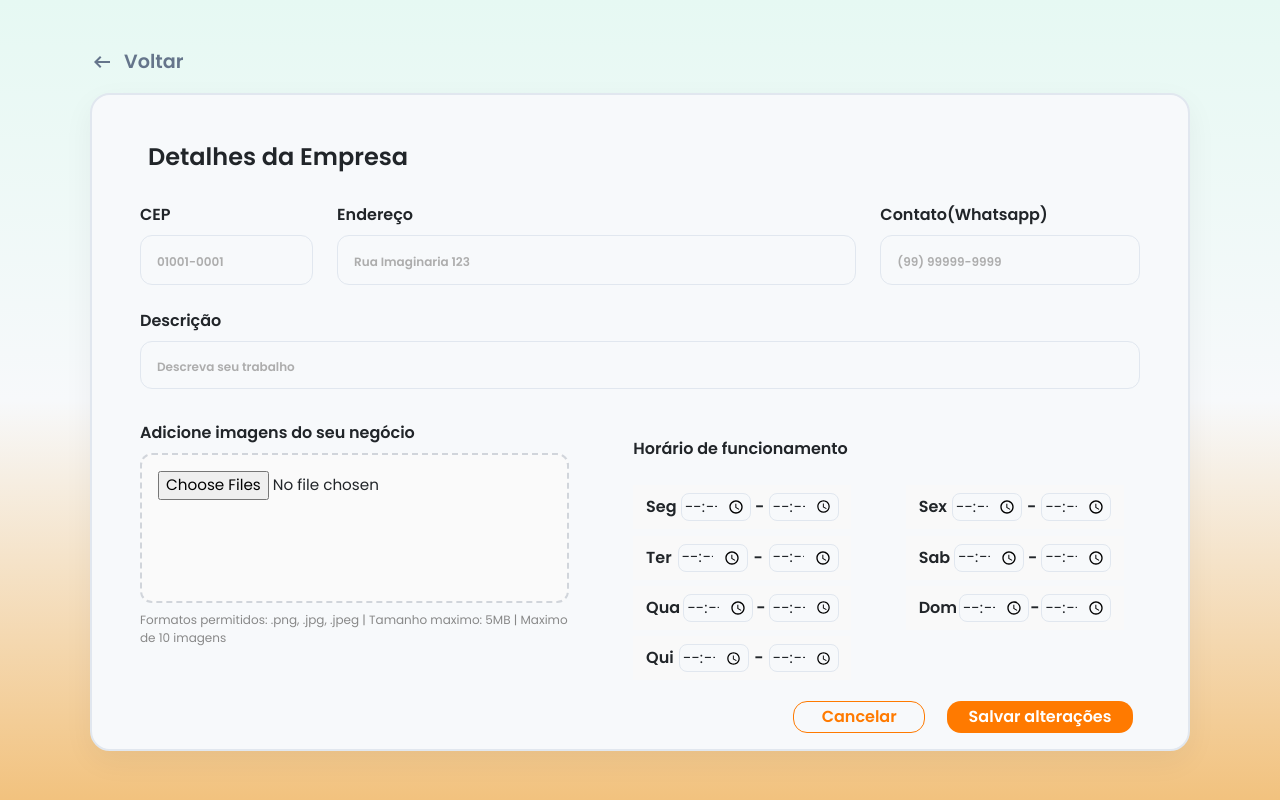
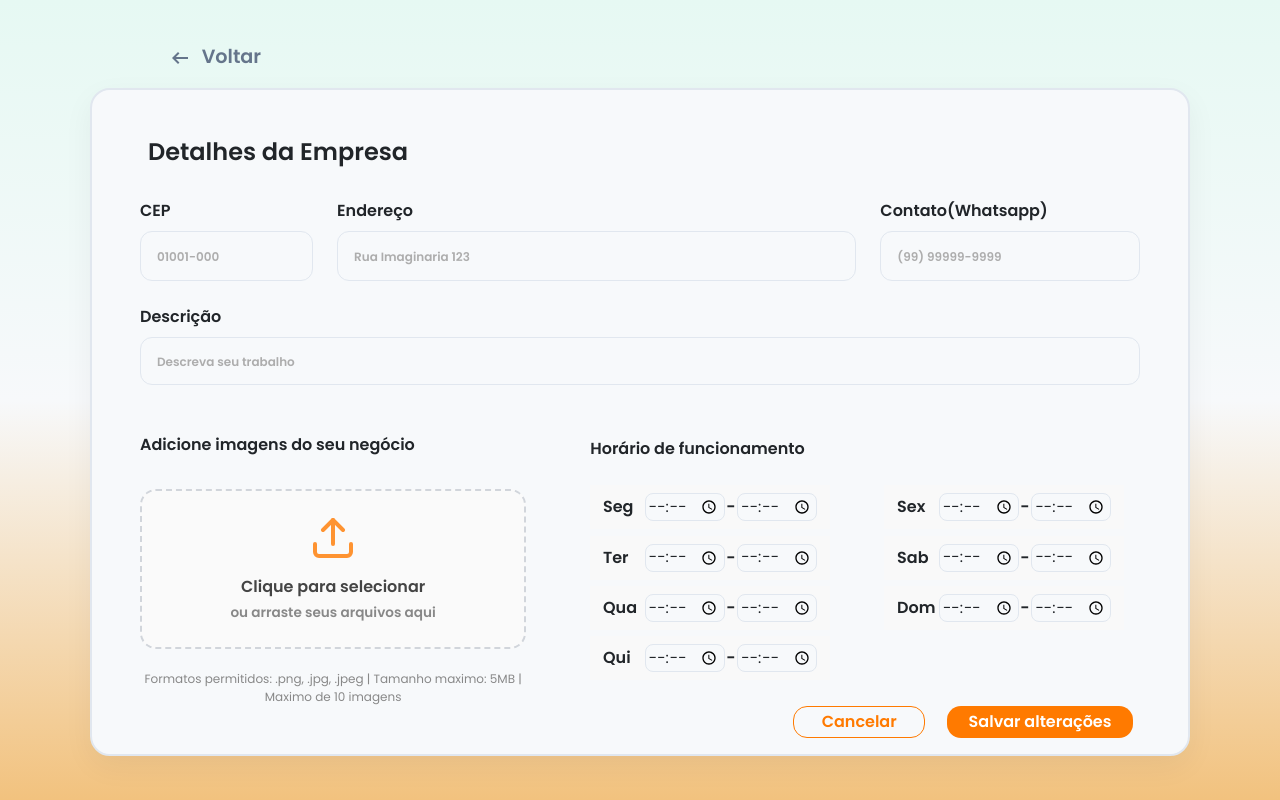
Before and after one commit to Lebron057/front-portal-de-negocios, an Angular app: page /register-detalhes-empresa in a window 1280 px wide. Built offline with nearby package versions, Linux system fonts and the light colour scheme.

Commit message:
ajuste pagina detalhes empresa

```diff
--- a/src/app/components/register-detalhes-empresa/register-detalhes-empresa.css
+++ b/src/app/components/register-detalhes-empresa/register-detalhes-empresa.css
@@ -51,13 +51,16 @@ h1 {
 
 /* Botão voltar simulado para alinhamento */
 app-navbar-voltar {
-    /* align-self: flex-start; removido pois o container já alinha */
+    position: relative;
+    left: -35%;
     width: auto;
     margin-bottom: 1rem;
     color: #555;
     font-weight: 600;
     cursor: pointer;
 }
+
+
 
 /* --- Estilo Geral de Inputs e Labels --- */
 label {
@@ -154,26 +157,79 @@ input:focus {
 }
 
 /* Área de Upload de Imagens */
+/* Área de Upload de Imagens Customizada */
 .terceira_linha1 {
     flex: 1;
     display: flex;
     flex-direction: column;
 }
 
-.terceira_linha1 input[type="file"] {
-    height: 150px;
-    padding: 1rem;
+
+
+.file-input-hidden {
+    display: none;
+}
+
+.label_imagens {
+    position: relative;
+    bottom: -1rem;
+    margin-bottom: 1rem;
+    font-weight: 600;
+}
+
+
+.upload-wrapper {
+    width: 100%;
+    margin-top: 2rem;
+}
+
+
+.custom-upload-area {
+    display: flex;
+    flex-direction: column;
+    align-items: center;
+    justify-content: center;
+    width: 100%;
+    height: 160px;
     border: 2px dashed #d1d5db;
+    border-radius: 16px;
     background-color: #fafafa;
     cursor: pointer;
-    position: relative;
+    transition: all 0.3s ease;
+    text-align: center;
+    padding: 1rem;
+}
+
+.custom-upload-area:hover {
+    border-color: var(--laranja, #FF7A00);
+    background-color: #fff8f0;
+    transform: translateY(-2px);
+}
+
+.upload-icon {
+    color: var(--laranja, #FF7A00);
+    margin-bottom: 0.8rem;
+    opacity: 0.8;
+}
+
+.upload-text {
+    font-size: 1rem;
+    font-weight: 600;
+    color: #444;
+    margin-bottom: 0.3rem;
+}
+
+.upload-hint {
+    font-size: 0.85rem;
+    color: #888;
 }
 
 /* Texto de ajuda do upload */
-.terceira_linha1 p {
+.upload-info {
     font-size: 0.75rem;
     color: #888;
-    margin-top: 0.5rem;
+    margin-top: 0.8rem;
+    text-align: center;
 }
 
 /* Horários de Funcionamento */
@@ -183,9 +239,11 @@ input:focus {
     grid-template-rows: auto 1fr;
     /* Duas colunas para os dias, com espaço */
     grid-template-columns: 1fr 1fr;
-    gap: 1.5rem; /* Espaço entre as colunas e entre o título e os dias */
+    gap: 1.5rem;
+    /* Espaço entre as colunas e entre o título e os dias */
     padding: 1rem;
-    max-width: 600px; /* Limita a largura para melhor visualização */
+    max-width: 600px;
+    /* Limita a largura para melhor visualização */
     margin: auto;
 }
 
@@ -223,8 +281,6 @@ input:focus {
 }
 
 .terceira_linha2 p input[type="time"] {
-    width: 70px;
-    /* Inputs menores para caber */
     height: 28px;
     border-radius: 8px;
     padding: 0 0.2rem;
@@ -239,12 +295,18 @@ input:focus {
 }
 
 /* Estilo de cada linha de dia (o "card" individual) */
-.horario-dia1 {
+.horario-dia1,
+.horario-dia2,
+.horario-dia3,
+.horario-dia4,
+.horario-dia5,
+.horario-dia6,
+.horario-dia7 {
     display: flex;
     align-items: center;
     /* Alinha o dia, os inputs e o separador de forma justa */
-    justify-content: space-between;
-    gap: 0.3rem;
+    justify-content: flex-start;
+    gap: 0.5rem;
     /* Padding reduzido */
     padding: 0.5rem 0.8rem;
     margin: 0;
@@ -254,94 +316,26 @@ input:focus {
     transition: transform 0.1s;
 }
 
-.horario-dia2 {
-    display: flex;
-    align-items: center;
-    /* Alinha o dia, os inputs e o separador de forma justa */
-    justify-content: space-between;
-    gap: 0.3rem;
-    /* Padding reduzido */
-    padding: 0.5rem 0.8rem;
-    margin: 0;
-    font-weight: 600;
-    color: var(--text-color, #555);
-    background-color: #f9f9f9;
-    transition: transform 0.1s;
+/* Estilo para o span do dia da semana */
+.horario-dia1 span,
+.horario-dia2 span,
+.horario-dia3 span,
+.horario-dia4 span,
+.horario-dia5 span,
+.horario-dia6 span,
+.horario-dia7 span {
+    display: inline-block;
+    width: 40px;
+    /* Largura fixa para alinhar os inputs */
 }
 
-.horario-dia3 {
-    display: flex;
-    align-items: center;
-    /* Alinha o dia, os inputs e o separador de forma justa */
-    justify-content: space-between;
-    gap: 0.3rem;
-    /* Padding reduzido */
-    padding: 0.5rem 0.8rem;
-    margin: 0;
-    font-weight: 600;
-    color: var(--text-color, #555);
-    background-color: #f9f9f9;
-    transition: transform 0.1s;
-}
-
-.horario-dia4 {
-    display: flex;
-    align-items: center;
-    /* Alinha o dia, os inputs e o separador de forma justa */
-    justify-content: space-between;
-    gap: 0.3rem;
-    /* Padding reduzido */
-    padding: 0.5rem 0.8rem;
-    margin: 0;
-    font-weight: 600;
-    color: var(--text-color, #555);
-    background-color: #f9f9f9;
-    transition: transform 0.1s;
-}
-
-.horario-dia5 {
-    display: flex;
-    align-items: center;
-    /* Alinha o dia, os inputs e o separador de forma justa */
-    justify-content: space-between;
-    gap: 0.3rem;
-    /* Padding reduzido */
-    padding: 0.5rem 0.8rem;
-    margin: 0;
-    font-weight: 600;
-    color: var(--text-color, #555);
-    background-color: #f9f9f9;
-    transition: transform 0.1s;
-}
-
-.horario-dia6 {
-    display: flex;
-    align-items: center;
-    /* Alinha o dia, os inputs e o separador de forma justa */
-    justify-content: space-between;
-    gap: 0.3rem;
-    /* Padding reduzido */
-    padding: 0.5rem 0.8rem;
-    margin: 0;
-    font-weight: 600;
-    color: var(--text-color, #555);
-    background-color: #f9f9f9;
-    transition: transform 0.1s;
-}
-
-.horario-dia7 {
-    display: flex;
-    align-items: center;
-    /* Alinha o dia, os inputs e o separador de forma justa */
-    justify-content: space-between;
-    gap: 0.3rem;
-    /* Padding reduzido */
-    padding: 0.5rem 0.8rem;
-    margin: 0;
-    font-weight: 600;
-    color: var(--text-color, #555);
-    background-color: #f9f9f9;
-    transition: transform 0.1s;
+.horario-input {
+    display: inline-block;
+    width: 130px;
+    height: 28px;
+    border-radius: 8px;
+    padding: 0 0.2rem;
+    text-align: center;
 }
 
 /* Nome do dia da semana (ex: Seg, Ter) */
@@ -351,20 +345,22 @@ input:focus {
     text-align: left;
     margin-right: 0.3rem;
     color: #333;
-    font-size: 0.95rem; /* Levemente menor */
+    font-size: 0.95rem;
+    /* Levemente menor */
 }
 
 /* Input de Horário */
 .horario-dia input[type="time"] {
     /* Largura reduzida */
-    width: 65px;
+    width: 130px;
     /* Altura reduzida */
     height: 30px;
     border: 1px solid #ccc;
     border-radius: 6px;
     padding: 0 0.4rem;
     text-align: center;
-    font-size: 0.9rem; /* Fonte menor */
+    font-size: 0.9rem;
+    /* Fonte menor */
     background-color: white;
     appearance: none;
     outline: none;
@@ -432,13 +428,40 @@ input:focus {
     left: 64%;
 }
 
+.cancelar:hover {
+    background-color: #FF7A00;
+    color: white;
+    transform: scale(1.2);
+    transition: 0.5s;
+}
+
+.cancelar:active {
+    background-color:var(--cor-botao_active);
+    transform: scale(0.9);
+    transition: 0.5s;
+
+}
+
+.submit:hover {
+    background-color: var(--cor-botao_hover);
+    transform: scale(1.2);
+    transition: 0.5s;
+}
+
+.submit:active {
+    background-color:var(--cor-botao_active);
+    transform: scale(0.9);
+    transition: 0.5s;
+}
+
 .modal-sucesso {
     position: fixed;
     top: 0;
     left: 0;
     width: 100%;
     height: 100%;
-    background-color: rgba(0, 0, 0, 0.6); /* Fundo um pouco mais escuro para destaque */
+    background-color: rgba(0, 0, 0, 0.6);
+    /* Fundo um pouco mais escuro para destaque */
     display: flex;
     justify-content: center;
     align-items: center;
@@ -451,9 +474,12 @@ input:focus {
 /* CONTEÚDO BRANCO DO MODAL */
 .modal-content {
     background-color: white;
-    padding: 40px; /* Mais padding para parecer mais espaçoso */
-    border-radius: 12px; /* Cantos mais arredondados */
-    box-shadow: 0 10px 30px rgba(0, 0, 0, 0.2); /* Sombra mais profunda e suave */
+    padding: 40px;
+    /* Mais padding para parecer mais espaçoso */
+    border-radius: 12px;
+    /* Cantos mais arredondados */
+    box-shadow: 0 10px 30px rgba(0, 0, 0, 0.2);
+    /* Sombra mais profunda e suave */
     text-align: center;
     position: relative;
     max-width: 350px;
@@ -471,7 +497,8 @@ input:focus {
     width: 80px;
     height: 80px;
     border-radius: 50%;
-    margin: 0 auto 20px; /* Centraliza e adiciona margem inferior */
+    margin: 0 auto 20px;
+    /* Centraliza e adiciona margem inferior */
     display: flex;
     justify-content: center;
     align-items: center;
@@ -484,7 +511,8 @@ input:focus {
     color: #333;
     font-size: 24px;
     margin-bottom: 5px;
-    font-weight: 600; /* Mais destacado */
+    font-weight: 600;
+    /* Mais destacado */
 }
 
 /* BOTÃO DE FECHAR (X) */
@@ -494,14 +522,17 @@ input:focus {
     right: 15px;
     background: none;
     border: none;
-    color: #aaa; /* Cor cinza suave */
-    font-size: 28px; /* Maior e mais visível */
+    color: #aaa;
+    /* Cor cinza suave */
+    font-size: 28px;
+    /* Maior e mais visível */
     cursor: pointer;
     transition: color 0.2s;
 }
 
 .close-btn:hover {
-    color: #555; /* Escurece no hover */
+    color: #555;
+    /* Escurece no hover */
 }
 
 /* ANIMAÇÃO DE ENTRADA (opcional, mas legal) */
@@ -510,6 +541,7 @@ input:focus {
         transform: scale(0.8);
         opacity: 0;
     }
+
     100% {
         transform: scale(1);
         opacity: 1;
@@ -528,7 +560,7 @@ input:focus {
 .entendi-botao {
     margin-top: 20px;
     padding: 0.01px 20px;
-  background-color:transparent;
+    background-color: transparent;
     color: #FF7A00;
     border: 1px solid #FF7A00;
     border-radius: 20px;
--- a/src/app/components/register-detalhes-empresa/register-detalhes-empresa.html
+++ b/src/app/components/register-detalhes-empresa/register-detalhes-empresa.html
@@ -1,6 +1,7 @@
 <body>
+    <app-navbar-voltar></app-navbar-voltar>
     <div class="page-container">
-        <app-navbar-voltar></app-navbar-voltar>
+
         <main>
             <h1>Detalhes da Empresa</h1>
             <form class="primeira_linha">
@@ -11,7 +12,8 @@
                 </div>
                 <div class="cep">
                     <label for="cepEmpresa">CEP</label>
-                    <input type="text" id="cepEmpresa" name="cepEmpresa" placeholder="01001-0001">
+                    <input [ngModel]="detalhesEmpresa.cep" (ngModelChange)="detalhesEmpresa.cep = formatarCep($event)"
+                        maxlength="9" type="text" id="cepEmpresa" name="cepEmpresa" placeholder="01001-000">
                 </div>
                 <div class="endereco">
                     <label for="enderecoEmpresa">Endereço</label>
@@ -19,40 +21,67 @@
                 </div>
                 <div class="contatoWhatsapp">
                     <label for="contatoEmpresa">Contato(Whatsapp)</label>
-                    <input type="text" id="contatoEmpresa" name="contatoEmpresa" placeholder="(99) 99999-9999">
+                    <input maxlength="15" [value]="detalhesEmpresa.contato" (input)="formatarContato($event)"
+                        type="text" id="contatoEmpresa" name="contatoEmpresa" placeholder="(99) 99999-9999">
                 </div>
             </form>
             <form class="segunda_linha">
                 <div class="descricao">
                     <label for="descricaoEmpresa">Descrição</label>
-                    <input class="descricao_input" type="text" id="descricaoEmpresa" name="descricaoEmpresa"
-                        placeholder="Descreva seu trabalho">
+                    <input maxlength="255" class="descricao_input" type="text" id="descricaoEmpresa"
+                        name="descricaoEmpresa" placeholder="Descreva seu trabalho">
                 </div>
             </form>
             <div class="container_3linha">
                 <form class="terceira_linha1">
-                    <label for="imagensEmpresa">Adicione imagens do seu negócio</label>
-                    <input type="file" id="imagensEmpresa" name="imagensEmpresa" multiple>
-                    <p>Formatos permitidos: .png, .jpg, .jpeg | Tamanho maximo: 5MB | Maximo de 10 imagens</p>
+                    <label class="label_imagens" for="imagensEmpresa">Adicione imagens do seu negócio</label>
+                    <div class="upload-wrapper">
+                        <input class="file-input-hidden" [ngModel]="detalhesEmpresa.imagens"
+                            (ngModelChange)="detalhesEmpresa.imagens = $event" type="file" id="imagensEmpresa"
+                            name="imagensEmpresa" multiple>
+                        <label for="imagensEmpresa" class="custom-upload-area">
+                            <div class="upload-icon">
+                                <svg width="48" height="48" viewBox="0 0 24 24" fill="none" stroke="currentColor"
+                                    stroke-width="2" stroke-linecap="round" stroke-linejoin="round">
+                                    <path d="M21 15v4a2 2 0 0 1-2 2H5a2 2 0 0 1-2-2v-4" />
+                                    <polyline points="17 8 12 3 7 8" />
+                                    <line x1="12" y1="3" x2="12" y2="15" />
+                                </svg>
+                            </div>
+                            <span class="upload-text">Clique para selecionar</span>
+                            <span class="upload-hint">ou arraste seus arquivos aqui</span>
+                        </label>
+                    </div>
+                    <p class="upload-info">Formatos permitidos: .png, .jpg, .jpeg | Tamanho maximo: 5MB | Maximo de 10
+                        imagens</p>
                 </form>
                 <form class="terceira_linha2">
                     <label for="horarioEmpresa">Horário de funcionamento</label>
                     <div class="horario-coluna">
-                    <p class="horario-dia1">Seg<input type="time" required>-<input type="time"></p>
-                    <p class="horario-dia2">Ter<input type="time">-<input type="time"></p>
-                    <p class="horario-dia3">Qua<input type="time">-<input type="time"></p>
-                    <p class="horario-dia4">Qui<input type="time">-<input type="time"></p>
+                        <p class="horario-dia1"><span>Seg</span><input style="width: 5rem;" class="horario-input" type="time">-<input
+                                style="width: 5rem;" class="horario-input" type="time"></p>
+                        <p class="horario-dia2"><span>Ter</span><input style="width: 5rem;" class="horario-input" type="time">-<input
+                                style="width: 5rem;" class="horario-input" type="time"></p>
+                        <p class="horario-dia3"><span>Qua</span><input style="width: 5rem;" class="horario-input" type="time">-<input
+                                style="width: 5rem;" class="horario-input" type="time"></p>
+                        <p class="horario-dia4"><span>Qui</span><input style="width: 5rem;" class="horario-input" type="time">-<input
+                                style="width: 5rem;" class="horario-input" type="time"></p>
                     </div>
                     <div class="horario-coluna">
-                    <p class="horario-dia5">Sex<input type="time">-<input type="time"></p>
-                    <p class="horario-dia6">Sab<input type="time">-<input type="time"></p>
-                    <p class="horario-dia7">Dom<input type="time">-<input type="time"></p>
+                        <p class="horario-dia5"><span>Sex</span><input style="width: 5rem;" class="horario-input" type="time">-<input
+                                style="width: 5rem;" class="horario-input" type="time"></p>
+                        <p class="horario-dia6"><span>Sab</span><input style="width: 5rem;" class="horario-input" type="time">-<input
+                                style="width: 5rem;" class="horario-input" type="time"></p>
+                        <p class="horario-dia7"><span>Dom</span><input style="width: 5rem;" class="horario-input" type="time">-<input
+                                style="width: 5rem;" class="horario-input" type="time"></p>
                     </div>
                 </form>
             </div>
 
-            <button (click)="realizarCadastro()" class="submit" type="submit">Salvar alterações</button>
-                <button class="cancelar" type="submit2" >Cancelar</button>
+            <div class="button-group">
+                <button (click)="realizarCadastro()" class="submit" type="submit">Salvar alterações</button>
+                <button class="cancelar" type="submit2">Cancelar</button>
+            </div>
         </main>
     </div>
     <hr>
@@ -66,10 +95,10 @@
             <h2>Alterações feitas com sucesso!</h2>
         </div>
     </div>
-} @else if (mensagemErro) {
+    } @else if (mensagemErro) {
     <div class="mensagem-erro">
         <p>**Erro:** {{ mensagemErro }}</p>
         <button class="entendi-botao" (click)="fecharModal()">Entendi</button>
     </div>
-}
+    }
 </body>
--- a/src/app/components/register-detalhes-empresa/register-detalhes-empresa.ts
+++ b/src/app/components/register-detalhes-empresa/register-detalhes-empresa.ts
@@ -1,18 +1,19 @@
 import { Component } from '@angular/core';
 import { CommonModule } from '@angular/common';
+import { FormsModule } from '@angular/forms';
 import { Router, RouterLink } from '@angular/router';
 import { NavbarVoltar } from "../navbar-voltar/navbar-voltar";
 
 
 @Component({
-  selector: 'app-register-detalhes-empresa',
-  imports: [CommonModule, NavbarVoltar],
-  templateUrl: './register-detalhes-empresa.html',
-  styleUrl: './register-detalhes-empresa.css',
+    selector: 'app-register-detalhes-empresa',
+    imports: [CommonModule, NavbarVoltar, FormsModule],
+    templateUrl: './register-detalhes-empresa.html',
+    styleUrl: './register-detalhes-empresa.css',
 })
 export class RegisterDetalhesEmpresa {
-  // Variável para controlar a exibição do modal de sucesso
-  cadastroSucesso: boolean = false;
+    // Variável para controlar a exibição do modal de sucesso
+    cadastroSucesso: boolean = false;
 
     // Variável para armazenar a mensagem de erro, se houver
     mensagemErro: string = '';
@@ -59,5 +60,28 @@ export class RegisterDetalhesEmpresa {
         this.mensagemErro = '';
     }
 
+    detalhesEmpresa = {
+        cep: '',
+        endereco: '',
+        contato: '',
+        descricao: '',
+        imagens: '',
+        horaAbertura: '',
+        horaFechamento: '',
+    }
+
+    formatarCep(cep: string): string {
+        return cep.replace(/\D/g, '').replace(/(\d{5})(\d)/, '$1-$2');
+    }
+
+    formatarContato(event: any) {
+    let value = event.target.value.replace(/\D/g, '');
+    if (value.length <= 11) {
+      value = value.replace(/^(\d{2})(\d)/g, '($1) $2');
+      value = value.replace(/(\d)(\d{4})$/, '$1-$2');
+    }
+    // Atualiza o valor no modelo e no input
+    this.detalhesEmpresa.contato = value;
+  }
 
 }
```
Lines whose indentation alone changed are shown as unchanged.
